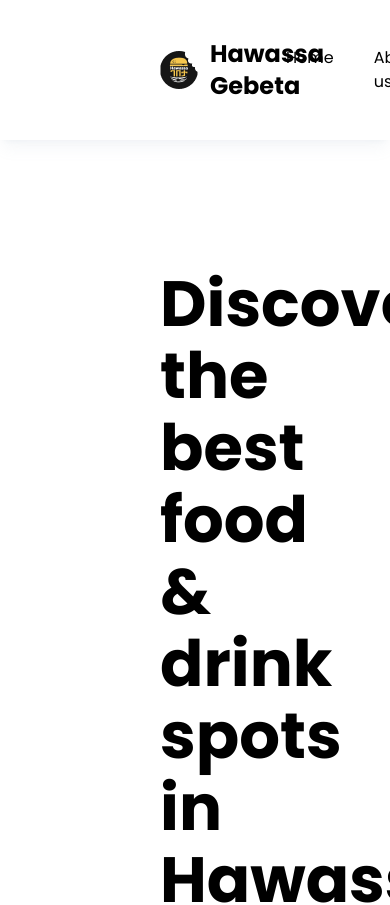
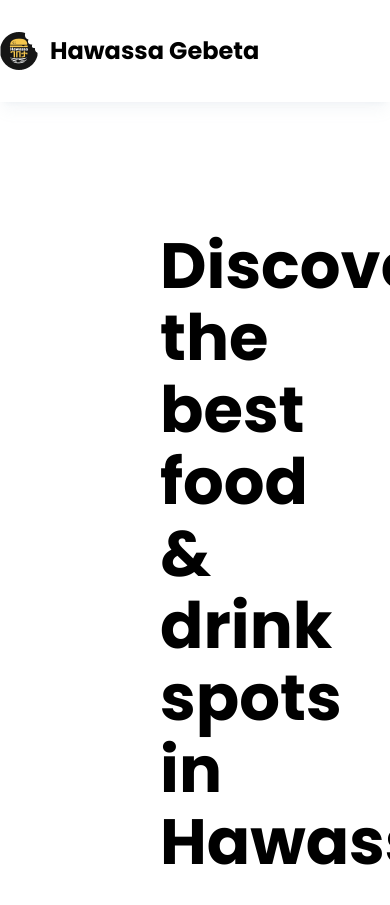
Before and after one commit to darikmohammed/hawassa-gebeta, a React (Create React App) app: page / in a window 390 px wide. Shown: the top 905 px of the page. Built offline with nearby package versions, Linux system fonts and the light colour scheme; the HTML template or start-up script is replaced by a standard one.

Commit message:
Update Nav

```diff
--- a/src/components/Nav.jsx
+++ b/src/components/Nav.jsx
@@ -2,18 +2,18 @@ import React from 'react';
 
 function Nav() {
   return (
-    <nav className="px-40 py-8 flex justify-between items-center shadow-lg shadow-slate-400/10 bg-white">
+    <nav className="md:px-40 py-8 flex justify-between items-center shadow-lg shadow-slate-400/10 bg-white">
       <div className="logo flex items-center gap-3">
         <img src="./img/logo.png" alt="Logo" />
         <h1 className=" text-h6 font-bold">Hawassa Gebeta</h1>
       </div>
-      <ul className="flex gap-10">
+      <ul className="hidden md:flex gap-10">
         <li>Home</li>
         <li>About us</li>
         <li>Blogs</li>
         <li>Contact</li>
       </ul>
-      <button className="border-solid border-2 border-black rounded-lg py-3 px-5">
+      <button className="hidden md:block border-solid border-2 border-black rounded-lg py-3 px-5">
         Contact us
       </button>
     </nav>
```
